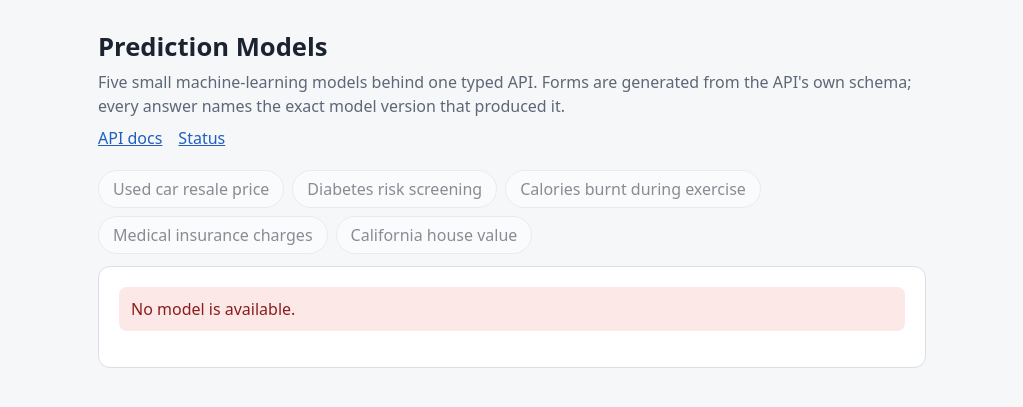
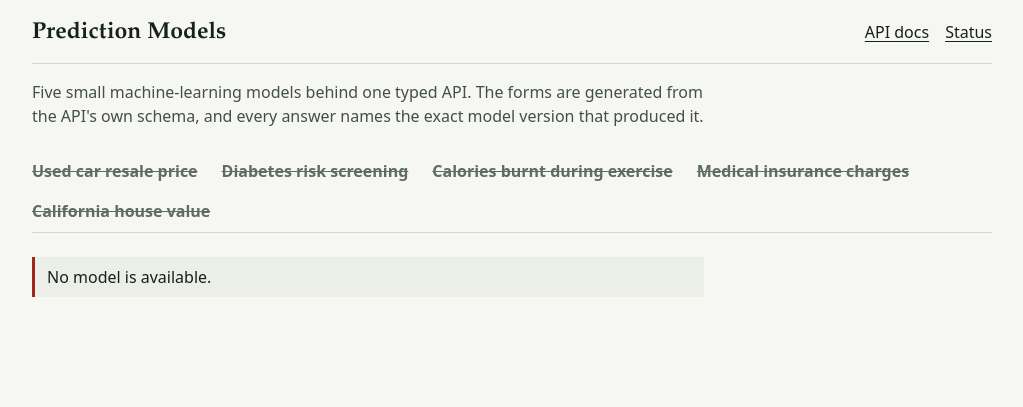
Before and after one commit to dipesh9765/Prediction_Models, a FastAPI app: page / in a window 1280 px wide. Shown: the top 407 px of the page, without its empty margins (128-1151 px from the left). Run offline with FastAPI, Linux system fonts and the light colour scheme.

Commit message:
Restyle the demo page with the shared design tokens
Replace the blue pill tabs and filled cards with the flat ledger design used
across the portfolio: underlined tab row, one accent, light and dark by system
setting, tabular figures. The probability bar is a native meter element.
Also fixes the interval lower bound being the only number without thousands
separators.

- tokens.css copied from the shared design tokens
- scripts/check-design.mjs runs in CI against the demo page

Co-Authored-By: Claude Sonnet 5.5 <noreply@anthropic.com>

```diff
--- a/src/predictors/static/app.js
+++ b/src/predictors/static/app.js
@@ -49,7 +49,7 @@ function selectInput(feature) {
 
 function field(feature) {
   const unit = feature.unit ? ` (${feature.unit})` : "";
-  const hint = feature.optional ? " - optional" : "";
+  const hint = feature.optional ? ", optional" : "";
   const input = feature.kind === "category" ? selectInput(feature) : numberInput(feature);
   return el("label", {}, el("span", { text: feature.label + unit + hint }), input);
 }
@@ -67,7 +67,8 @@ function readPayload(form, features) {
 
 function format(value, unit) {
   const rounded = Math.abs(value) >= 100 ? value.toFixed(0) : value.toFixed(2);
-  return unit ? `${Number(rounded).toLocaleString()} ${unit}` : rounded;
+  const text = Number(rounded).toLocaleString();
+  return unit ? `${text} ${unit}` : text;
 }
 
 function renderResult(target, result, model) {
@@ -77,7 +78,7 @@ function renderResult(target, result, model) {
     target.append(
       el("div", { className: "value", text: `${pct}%` }),
       el("div", { text: result.label }),
-      el("div", { className: "meter" }, el("span", { style: `width:${pct}%` })),
+      el("meter", { min: 0, max: 100, value: pct, "aria-label": `${pct} percent` }),
     );
   } else {
     target.append(el("div", { className: "value", text: format(result.prediction, result.unit) }));
@@ -107,7 +108,7 @@ function renderCard(model) {
 }
 
 async function showModel(summary) {
-  panel.replaceChildren(el("p", { text: "Loading..." }));
+  panel.replaceChildren(el("p", { className: "status", text: "Loading" }));
   const model = await getJson(`/v1/models/${summary.key}`);
   const result = el("div", { id: "result" });
   const submit = el("button", { type: "submit", className: "submit", text: "Predict" });
--- a/src/predictors/static/index.html
+++ b/src/predictors/static/index.html
@@ -4,19 +4,22 @@
   <meta charset="utf-8">
   <meta name="viewport" content="width=device-width, initial-scale=1">
   <title>Prediction Models</title>
+  <link rel="stylesheet" href="/static/tokens.css">
   <link rel="stylesheet" href="/static/style.css">
 </head>
 <body>
   <header>
-    <h1>Prediction Models</h1>
-    <p>Five small machine-learning models behind one typed API. Forms are generated from the API's
-       own schema; every answer names the exact model version that produced it.</p>
-    <nav><a href="/docs">API docs</a><a href="/readyz">Status</a></nav>
+    <div class="bar">
+      <span class="brand">Prediction Models</span>
+      <nav aria-label="Reference"><a href="/docs">API docs</a><a href="/readyz">Status</a></nav>
+    </div>
+    <p class="intro">Five small machine-learning models behind one typed API. The forms are generated
+       from the API's own schema, and every answer names the exact model version that produced it.</p>
   </header>
   <main>
     <div id="tabs" role="tablist" aria-label="Models"></div>
     <section id="panel" aria-live="polite">
-      <p>Loading models...</p>
+      <p class="status">Loading models</p>
     </section>
   </main>
   <script src="/static/app.js" defer></script>
--- a/src/predictors/static/style.css
+++ b/src/predictors/static/style.css
@@ -1,52 +1,90 @@
-:root {
-  --bg: #f6f7f9; --card: #ffffff; --ink: #1c2330; --muted: #5d6778; --line: #d9dee7;
-  --accent: #1f5fbf; --accent-ink: #ffffff; --warn-bg: #fff4d6; --warn-ink: #6b4e00;
-  --bad-bg: #fde8e8; --bad-ink: #8a1c1c; --good: #17623b;
+/* Prediction Models demo. Colours, faces, sizes and radii come from tokens.css (shared with the other
+ * web projects in this portfolio). Nothing here names a literal colour or font. */
+* { box-sizing: border-box; }
+
+html, body { overflow-x: clip; }
+
+body {
+  margin: 0;
+  background: var(--color-paper);
+  color: var(--color-ink);
+  font: var(--text-base) / 1.5 var(--font-ui);
 }
-@media (prefers-color-scheme: dark) {
-  :root {
-    --bg: #12161d; --card: #1b212b; --ink: #e8ecf3; --muted: #9aa5b8; --line: #2c3544;
-    --accent: #6ea6ff; --accent-ink: #0d1117; --warn-bg: #3a3014; --warn-ink: #f2d98a;
-    --bad-bg: #3b1b1b; --bad-ink: #f4b4b4; --good: #6fd3a0;
-  }
+
+header, main { max-width: var(--measure); margin: 0 auto; padding: 0 var(--space-4); }
+
+.bar {
+  display: flex; flex-wrap: wrap; align-items: baseline; justify-content: space-between;
+  gap: var(--space-2) var(--space-5);
+  padding: var(--space-4) 0 var(--space-3);
+  border-bottom: 1px solid var(--color-line);
 }
-* { box-sizing: border-box; }
-body { margin: 0; background: var(--bg); color: var(--ink);
-  font: 16px/1.5 system-ui, -apple-system, "Segoe UI", Roboto, sans-serif; }
-header, main { max-width: 860px; margin: 0 auto; padding: 0 16px; }
-header { padding-top: 28px; }
-h1 { margin: 0 0 4px; font-size: 1.6rem; }
-header p { color: var(--muted); margin: 0 0 8px; }
-nav a { margin-right: 16px; color: var(--accent); }
-#tabs { display: flex; gap: 8px; flex-wrap: wrap; margin: 20px 0 12px; }
-#tabs button { border: 1px solid var(--line); background: var(--card); color: var(--ink);
-  border-radius: 999px; padding: 6px 14px; cursor: pointer; font: inherit; }
-#tabs button[aria-selected="true"] { background: var(--accent); color: var(--accent-ink);
-  border-color: var(--accent); }
-#tabs button:disabled { opacity: .5; cursor: not-allowed; }
-section { background: var(--card); border: 1px solid var(--line); border-radius: 12px;
-  padding: 20px; margin-bottom: 40px; }
-h2 { margin: 0 0 4px; font-size: 1.25rem; }
-.lead { color: var(--muted); margin: 0 0 16px; }
-.banner { border-radius: 8px; padding: 10px 12px; margin: 0 0 16px; }
-.banner.warn { background: var(--warn-bg); color: var(--warn-ink); }
-.banner.bad { background: var(--bad-bg); color: var(--bad-ink); }
-form { display: grid; grid-template-columns: repeat(auto-fit, minmax(210px, 1fr)); gap: 14px; }
-label { display: grid; gap: 4px; font-size: .9rem; color: var(--muted); }
-input, select { font: inherit; color: var(--ink); background: var(--bg);
-  border: 1px solid var(--line); border-radius: 8px; padding: 8px 10px; }
-input:focus-visible, select:focus-visible, button:focus-visible, a:focus-visible {
-  outline: 3px solid var(--accent); outline-offset: 2px; }
+.brand { font-family: var(--font-display); font-size: var(--text-xl); font-weight: 600; }
+nav { display: flex; gap: var(--space-4); }
+nav a, details a { color: var(--color-ink); text-underline-offset: 3px; }
+nav a:hover { color: var(--color-signal); }
+.intro { max-width: 42rem; margin: var(--space-4) 0 var(--space-5); color: var(--color-ink-soft); }
+
+/* Models are chosen from a row of tabs; the current one carries the accent underline. */
+#tabs { display: flex; flex-wrap: wrap; gap: 0 var(--space-5); border-bottom: 1px solid var(--color-line); }
+#tabs button {
+  min-height: var(--control); padding: 0; background: none; border: 0; border-bottom: 2px solid transparent;
+  color: var(--color-ink-soft); font: inherit; font-weight: 600; cursor: pointer;
+  transition: color var(--dur-micro) var(--ease);
+}
+#tabs button:hover:not(:disabled) { color: var(--color-ink); }
+#tabs button[aria-selected="true"] { color: var(--color-ink); border-bottom-color: var(--color-signal); }
+#tabs button:disabled { color: var(--color-ink-faint); text-decoration: line-through; cursor: not-allowed; }
+
+section { padding: var(--space-5) 0 var(--space-7); }
+h2 { margin: 0 0 var(--space-1); font-family: var(--font-display); font-size: var(--text-2xl); font-weight: 600; }
+.lead { max-width: 42rem; color: var(--color-ink-soft); margin: 0 0 var(--space-5); }
+.status { color: var(--color-ink-soft); }
+
+/* A note keeps its meaning in a rule at its edge, not in a filled box. */
+.banner { margin: 0 0 var(--space-4); padding: var(--space-2) var(--space-3); border-left: 3px solid var(--color-edge);
+  background: var(--color-panel); max-width: 42rem; }
+.banner.warn { border-left-color: var(--color-warn); }
+.banner.bad { border-left-color: var(--color-bad); }
+
+form { display: grid; grid-template-columns: repeat(auto-fit, minmax(13rem, 1fr)); gap: var(--space-4) var(--space-5); }
+label { display: grid; gap: var(--space-1); font-size: var(--text-sm); color: var(--color-ink-soft); }
+input, select {
+  min-height: var(--control); padding: 0 var(--space-3); font: inherit; font-family: var(--font-data);
+  color: var(--color-ink); background: var(--color-raised);
+  border: 1px solid var(--color-edge); border-radius: var(--radius-2);
+}
+input:focus-visible, select:focus-visible, button:focus-visible, a:focus-visible, summary:focus-visible {
+  outline: 2px solid var(--color-signal); outline-offset: 2px;
+}
 .actions { grid-column: 1 / -1; }
-.submit { background: var(--accent); color: var(--accent-ink); border: 0; border-radius: 8px;
-  padding: 10px 20px; font: inherit; font-weight: 600; cursor: pointer; }
+.submit {
+  min-height: var(--control); padding: 0 var(--space-5); border: 0; border-radius: var(--radius-2);
+  background: var(--color-signal); color: var(--color-on-signal); font: inherit; font-weight: 600; cursor: pointer;
+  transition: opacity var(--dur-micro) var(--ease);
+}
+.submit:hover:not(:disabled) { opacity: .88; }
 .submit:disabled { opacity: .6; cursor: progress; }
-#result { margin-top: 20px; }
-.value { font-size: 2rem; font-weight: 700; }
-.range { color: var(--muted); }
-.meter { height: 10px; background: var(--line); border-radius: 5px; overflow: hidden; margin: 8px 0; }
-.meter > span { display: block; height: 100%; background: var(--accent); }
-details { margin-top: 20px; color: var(--muted); }
-table { border-collapse: collapse; width: 100%; font-size: .9rem; }
-td, th { border-bottom: 1px solid var(--line); padding: 4px 8px; text-align: left; }
-.meta { font-size: .85rem; color: var(--muted); margin-top: 12px; }
+
+/* The answer is the one large thing on the page. */
+#result { margin-top: var(--space-5); padding-top: var(--space-4); border-top: 1px solid var(--color-line); }
+#result:empty { display: none; }
+.value { font-family: var(--font-data); font-size: var(--text-2xl); font-weight: 600; font-variant-numeric: tabular-nums; }
+.range { color: var(--color-ink-soft); font-variant-numeric: tabular-nums; }
+meter { display: block; width: min(100%, 22rem); height: 0.5rem; margin: var(--space-2) 0; }
+meter::-webkit-meter-bar { background: var(--color-line); border: 0; border-radius: var(--radius-1); }
+meter::-webkit-meter-optimum-value,
+meter::-webkit-meter-suboptimum-value,
+meter::-webkit-meter-even-less-good-value { background: var(--color-signal); border-radius: var(--radius-1); }
+meter::-moz-meter-bar { background: var(--color-signal); border-radius: var(--radius-1); }
+.meta { font-size: var(--text-sm); color: var(--color-ink-soft); margin-top: var(--space-3); }
+
+details { margin-top: var(--space-5); color: var(--color-ink-soft); max-width: 42rem; }
+summary { cursor: pointer; color: var(--color-ink); font-weight: 600; }
+table { border-collapse: collapse; width: 100%; margin: var(--space-3) 0; font-size: var(--text-sm); font-variant-numeric: tabular-nums; }
+td, th { border-bottom: 1px solid var(--color-line); padding: var(--space-1) var(--space-2); text-align: left; }
+td { font-family: var(--font-data); }
+
+@media (prefers-reduced-motion: reduce) {
+  * { transition-duration: 0.01ms !important; }
+}
--- /dev/null
+++ b/src/predictors/static/tokens.css
@@ -0,0 +1,75 @@
+/* Design tokens. Every colour, face, size and radius used by the app is declared here and nowhere
+ * else (the Hallmark floor: no literal colour or font-family past this block). The same file is
+ * shared by the other web projects; see ../DESIGN.md. Roles, not hues: change a role, change the
+ * whole product. */
+:root {
+  /* Surfaces: a page, one second neutral for bars and panels, and a raised field for inputs. */
+  --color-paper: #f6f7f3;
+  --color-panel: #eceee8;
+  --color-raised: #fbfbf8;
+  /* Text, in three steps. All three clear 4.5:1 on the paper and on the panel. */
+  --color-ink: #17211c;
+  --color-ink-soft: #434f48;
+  --color-ink-faint: #5f6b64;
+  /* Rules: decorative hairlines, and the stronger edge of a control (3:1 against the paper). */
+  --color-line: #d3d8cf;
+  --color-edge: #7a867e;
+  /* The one accent: the primary action, the current place and the keyboard focus. Nothing else. */
+  --color-signal: #bf3a1b;
+  --color-on-signal: #ffffff;
+  /* A found word in running text, and the three states a thing can be in. */
+  --color-mark: #f2dc9b;
+  --color-ok: #2c6e49;
+  --color-warn: #82530a;
+  --color-bad: #a3261c;
+
+  /* Faces. The display face carries the wordmark and page titles only; the UI face does the rest. */
+  --font-display: "Iowan Old Style", "Palatino Linotype", Palatino, "Book Antiqua", Georgia, serif;
+  --font-ui: system-ui, -apple-system, "Segoe UI", Roboto, "Helvetica Neue", Arial, sans-serif;
+  --font-data: ui-monospace, "Cascadia Code", "SF Mono", Menlo, Consolas, monospace;
+
+  /* One type scale, ratio 1.2. */
+  --text-sm: 0.875rem;
+  --text-base: 1rem;
+  --text-lg: 1.2rem;
+  --text-xl: 1.44rem;
+  --text-2xl: 1.73rem;
+
+  /* Space on a 4px grid, and the shape of things: small radii, because tools are not pills. */
+  --space-1: 0.25rem;
+  --space-2: 0.5rem;
+  --space-3: 0.75rem;
+  --space-4: 1rem;
+  --space-5: 1.5rem;
+  --space-6: 2rem;
+  --space-7: 3rem;
+  --radius-1: 3px;
+  --radius-2: 6px;
+  --measure: 62rem;
+  --control: 2.5rem;
+
+  /* Motion is state, never decoration: two durations, transform and opacity only. */
+  --dur-micro: 90ms;
+  --dur-short: 160ms;
+  --ease: cubic-bezier(0.2, 0, 0, 1);
+  color-scheme: light dark;
+}
+
+@media (prefers-color-scheme: dark) {
+  :root {
+    --color-paper: #121815;
+    --color-panel: #1a221d;
+    --color-raised: #161d19;
+    --color-ink: #e6ebe4;
+    --color-ink-soft: #b4beb6;
+    --color-ink-faint: #8f9b93;
+    --color-line: #2b362f;
+    --color-edge: #6a786f;
+    --color-signal: #ff7f5f;
+    --color-on-signal: #1a0e09;
+    --color-mark: #5b4b1a;
+    --color-ok: #6fcf97;
+    --color-warn: #e2b552;
+    --color-bad: #ff9186;
+  }
+}
```
Also changed, not shown: scripts/check-design.mjs (added, +79 -0 lines), src/predictors/static/DESIGN.md (added, +16 -0 lines), .github/workflows/ci.yml.
